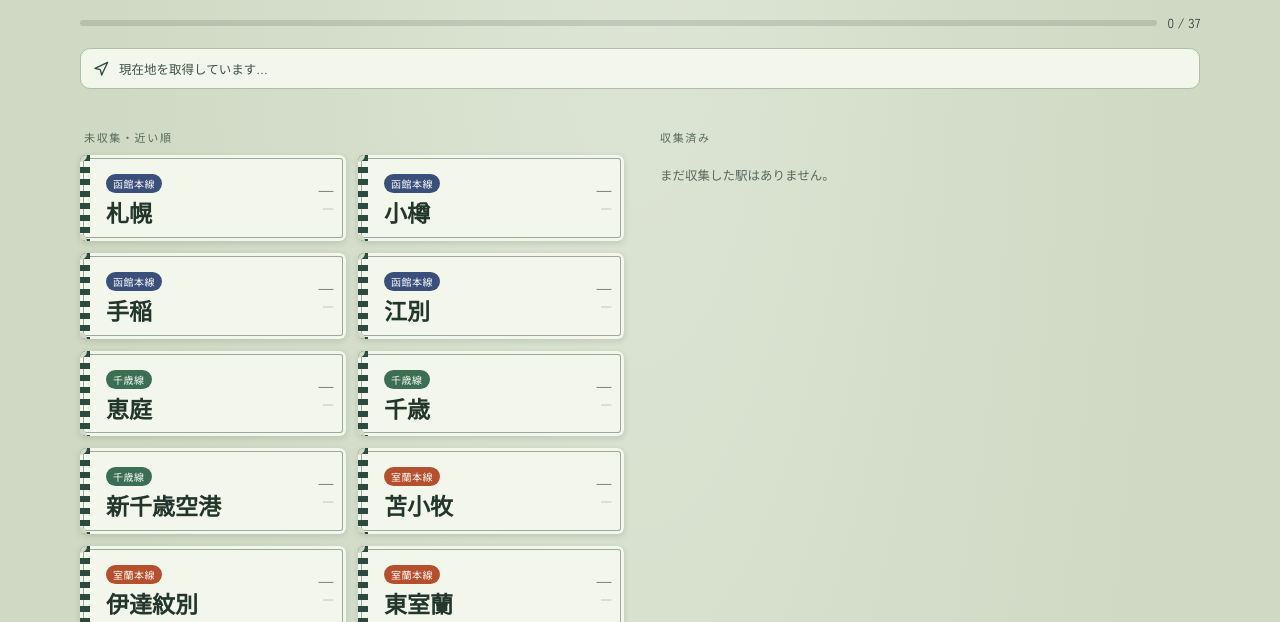
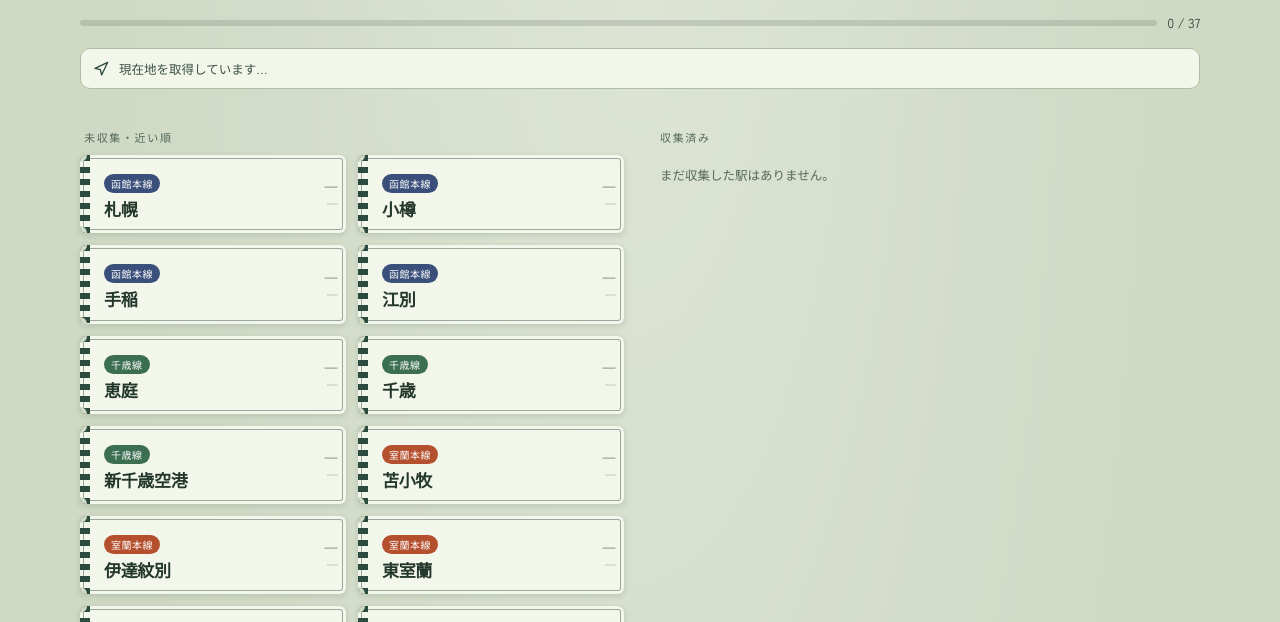
Before and after one commit to t0913bluemoon/hokkaido-stampbook, a plain HTML site: page index.html in a window 1280 px wide. Shown: the part 123-745 px from the top of the page. Drawn offline with nearby package versions, Linux system fonts and the light colour scheme.

Commit message:
Update style.css

```diff
--- a/style.css
+++ b/style.css
@@ -304,15 +304,17 @@ body {
 
 .ticket-body {
   flex: 1;
-  padding: 14px 12px 14px 16px;
+  padding: 14px 8px 14px 14px;
   display: flex;
   align-items: center;
   justify-content: space-between;
-  gap: 10px;
+  gap: 4px;
   min-width: 0;
 }
 .ticket-main {
+  flex: 1 1 auto;
   min-width: 0;
+  max-width: 100%;
 }
 .region-chip {
   display: inline-block;
@@ -327,21 +329,27 @@ body {
 .station-name {
   font-family: "Shippori Mincho", serif;
   font-weight: 700;
-  font-size: 21px;
+  font-size: 17px;
   line-height: 1.25;
   color: #22362c;
+  letter-spacing: -0.02em;
+  white-space: nowrap;
+  overflow: hidden;
+  text-overflow: clip;
 }
 .ticket-side {
   text-align: right;
-  flex-shrink: 0;
+  flex: 0 0 auto;
+  max-width: 40%;
 }
 .distance-readout {
   font-family: "Zen Kaku Gothic New", sans-serif;
-  font-size: 15px;
+  font-size: 13px;
   font-weight: 700;
   font-variant-numeric: tabular-nums;
   letter-spacing: 0.03em;
   color: #3e5246;
+  white-space: nowrap;
 }
 .in-range-tag {
   font-family: "Zen Kaku Gothic New", sans-serif;
@@ -355,12 +363,13 @@ body {
   margin-top: 6px;
   font-family: "Zen Kaku Gothic New", sans-serif;
   font-weight: 700;
-  font-size: 12px;
+  font-size: 11px;
   color: #f3f6ea;
   background: #2d4a3e;
   border: none;
   border-radius: 20px;
-  padding: 6px 14px;
+  padding: 5px 10px;
+  white-space: nowrap;
   cursor: pointer;
   animation: pulse 1.8s infinite;
 }
@@ -510,8 +519,9 @@ body {
     grid-template-columns: repeat(2, 1fr);
   }
 
+  /* 駅名は1行固定のまま、PCでも同じサイズにそろえる */
   .station-name {
-    font-size: 23px;
+    font-size: 17px;
   }
 }
 
```
